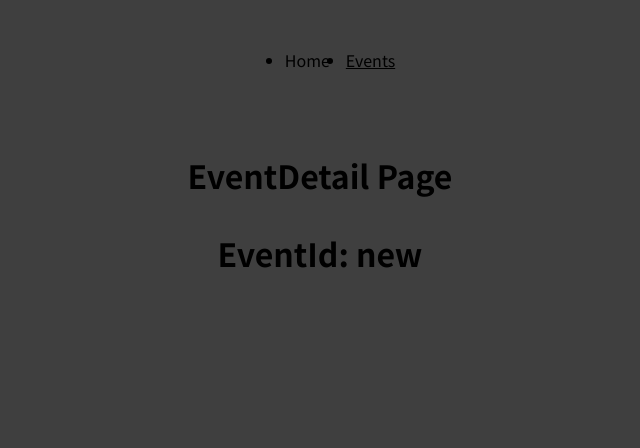
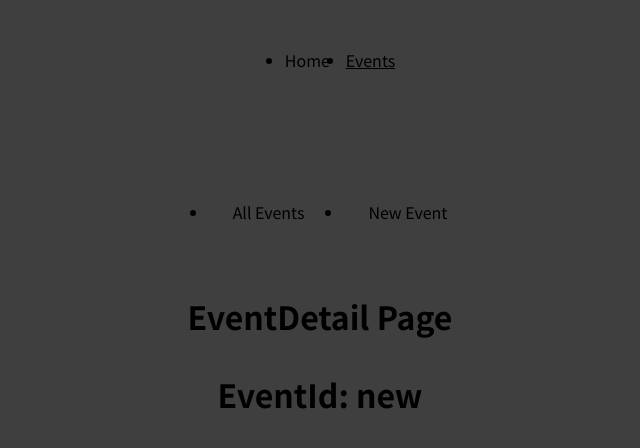
Before and after one commit to Maybaba/react-study, a React (Create React App) app: page /events/new in a window 1280 px wide. Shown: the top 448 px of the page, without its empty margins (320-960 px from the left). Built offline with nearby package versions, Linux system fonts and the light colour scheme.

Commit message:
navication outlet usase

```diff
--- a/src/App.js
+++ b/src/App.js
@@ -7,6 +7,7 @@
 import ProductDetail from "./components/routeExample/pages/ProductDetail";
 import Events from "./components/routeExample/pages/Events";
 import EventDetail from "./components/routeExample/pages/EventDetail";
+import EventLayout from './components/routeExample/layout/EventLayout';
 
 // 라우터 설정
 const router = createBrowserRouter([
@@ -20,13 +21,16 @@
         element: <RootLayout />,
         errorElement: <ErrorPage />,
         children: [
-            { index: true, element: <Home /> },
-            { path: 'events', element: <Events /> },
-            { path: 'events/:eventId', element: <EventDetail /> },
-            // { path: 'products/:prodId/page/pageNo', element: <ProductDetail /> },
-
+            {index: true, element: <Home />},
+            { path: 'events',
+                element: <EventLayout />, //여러 페이지에서 한번에 먹힘!
+                children: [
+                    { index: true, element: <Events /> },
+                    { path: ':eventId', element: <EventDetail /> },
+                ]
+            },
         ]
-    },
+    }                // { path: 'products/:prodId/page/pageNo', element: <ProductDetail /> },
 ]);
 
 const App = () => {
--- /dev/null
+++ b/src/components/routeExample/components/EventList.js
@@ -0,0 +1,32 @@
+import React from 'react'
+import styles from './EventList.module.scss'
+import { Link } from 'react-router-dom';
+
+const EventList = () => {
+
+const {event, list, item, content} = styles;
+
+return (
+  <div className={event}>
+    <h1>All Events</h1>
+    <ul className={list}>
+      {
+        eventList.map(ev => (
+          <li key={ev.id} className={item}>
+            <Link to={ev.id.toString()}>
+              <img src={ev.image} alt={ev.title} />
+              <div className={content}>
+                <h2>{ev.title}</h2>
+                <time>{ev.date}</time>
+              </div>
+            </Link>
+          </li>
+        ))
+      }
+    </ul>
+  </div>
+)
+}
+
+
+export default EventList
--- /dev/null
+++ b/src/components/routeExample/components/EventList.module.scss
@@ -0,0 +1,37 @@
+.events {
+  margin: 2rem auto;
+  max-width: 40rem;
+}
+
+.list {
+  display: flex;
+  flex-direction: column;
+  gap: 1rem;
+}
+
+.item {
+  img {
+    width: 33%;
+    object-fit: cover;
+  }
+  a {
+    text-decoration: none;
+    color: inherit;
+    display: flex;
+    background-color: var(--color-gray-800);
+    border-radius: 4px;
+    overflow: hidden;
+
+    &:hover {
+      transform: scale(1.02);
+      background-color: var(--color-gray-700);
+    }
+  }
+  h2 {
+    margin: 0 0 1rem 0;
+  }
+}
+
+.content {
+  padding: 1rem;
+}
--- /dev/null
+++ b/src/components/routeExample/layout/EventLayout.js
@@ -0,0 +1,14 @@
+import React from 'react'
+import EventsNavigation from './EventNavication'
+import { Outlet } from 'react-router-dom'
+
+const EventLayout = () => {
+  return (
+    <>
+    <EventsNavigation />
+    <Outlet />
+    </>
+  )
+}
+
+export default EventLayout
--- /dev/null
+++ b/src/components/routeExample/layout/EventNavication.js
@@ -0,0 +1,26 @@
+import React from "react";
+import styles from './EventNavigation.module.scss';
+import {NavLink} from "react-router-dom";
+
+const EventsNavigation = () => {
+
+  const activeClassFn = ({isActive}) => {
+    return isActive ? styles.active : undefined;
+  };
+  return (
+    <header className={styles.header}>
+      <nav>
+        <ul className={styles.list}>
+          <li>
+            <NavLink to="/events" className={activeClassFn} end>All Events</NavLink>
+          </li>
+          <li>
+            <NavLink to="/events/new" className={activeClassFn}>New Event</NavLink>
+          </li>
+        </ul>
+      </nav>
+    </header>
+  );
+};
+
+export default EventsNavigation;
--- /dev/null
+++ b/src/components/routeExample/layout/EventNavigation.module.scss
@@ -0,0 +1,24 @@
+.header {
+  padding: 2rem;
+  display: flex;
+  justify-content: center;
+}
+
+.list {
+  display: flex;
+  gap: 1rem;
+
+  a {
+    background-color: var(--color-gray-500);
+    color: var(--color-gray-900);
+    padding: 0.5rem 1.5rem;
+    border-radius: 4px;
+    text-decoration: none;
+
+    &:hover,
+    &:active,
+    &.active {
+      background-color: var(--color-primary-600);
+    }
+  }
+}
--- a/src/components/routeExample/pages/Events.js
+++ b/src/components/routeExample/pages/Events.js
@@ -1,31 +1,9 @@
 import React, { useEffect, useState } from 'react';
 import {Link} from "react-router-dom"; //라우터 돔에서 링크 컴포넌트 가지고 오기
-
-//웹사이트에서 더미 데이터 가져오기 - jsp에 데터 요청
-// const DUMMY_EVENTS = [
-//     {
-//         id: '1',
-//         title: '테일즈런너 여름방학 이벤트',
-//         image: 'https://www.google.com/url?sa=i&url=https%3A%2F%2Fnews.zum.com%2Farticles%2F76306037&psig=AOvVaw2WiJrEi95Zd1wpf_0rJyPb&ust=1720053591968000&source=images&cd=vfe&opi=89978449&ved=0CBEQjRxqFwoTCLDHqozRiYcDFQAAAAAdAAAAABAE',
-//         date: '2024-07-20',
-//         description: '테일즈런너 여름맞이 이벤트'
-//     },
-//     {
-//         id: '2',
-//         title: '카트라이더 여름방학 이벤트',
-//         image: 'https://www.google.com/url?sa=i&url=https%3A%2F%2Fwww.bodnara.co.kr%2Fbbs%2Farticle.html%3Fnum%3D91286&psig=AOvVaw0TLXVEGEcicvYERLgcNhPf&ust=1720052279802000&source=images&cd=vfe&opi=89978449&ved=0CBEQjRxqFwoTCMiWzLDMiYcDFQAAAAAdAAAAABAE',
-//         date: '2024-07-15',
-//         description: '카트라이더  여름맞이 이벤트'
-//     },
-// ]
+import EventList from '../components/EventList';
+import EventsNavigation from '../layout/EventNavication';
 
 const Events = () => {
-
-// const fetchEvents = async () => {
-//     const response = await fetch('http://localhost:8282/events');
-//     const jsonDate =  const await response.json();
-//     setEventList(jsonData);
-// }
 
     //상태변수로 이벤트아이디를 반환해서 usestate 변수로 활용한다.
     const[eventList, setEventList] = useState([]);
@@ -37,36 +15,16 @@
     .then(res => res.json())
     .then(jsonData => {
         console.log(jsonData);
-        setEventList(jsonData); //상태변수가 변경되면 자동으로 페치가 돌아가서 무한로딩이 된다.
-        //그래서 렌더링 되 기전 최초 한번반 페치를 한다.
-        //useEffect를 이용한다.
+        setEventList(jsonData);
     })
     }, []);
 
-     //렌더링 되기 전에 json을 요청한다.
-    //  fetch('http://localhost:8282/events')
-    //  .then(res => res.json())
-    //  .then(jsonData => {
-    //      console.log(jsonData);
-    //      setEventList(jsonData); //상태변수가 변경되면 자동으로 페치가 돌아가서 무한로딩이 된다.
-    //      //그래서 렌더링 되 기전 최초 한번반 페치를 한다.
-    //      //useEffect를 이용한다.
-    //  })
-
     return (
         <>
-        <h1>
-            Events Page
-        </h1>
-        <ul>
-            {
-                eventList.map(event => (
-                    <li key={event.id}>
-                        <Link to={`${event.id}`}>{event.title}</Link>
-                    </li>
-                ))
-            }
-        </ul>
+        <h1> Event Page </h1>
+        {/* < EventsNavigation /> */}
+        < EventList eventList={eventList} />
+
         </>
     );
 };
```
